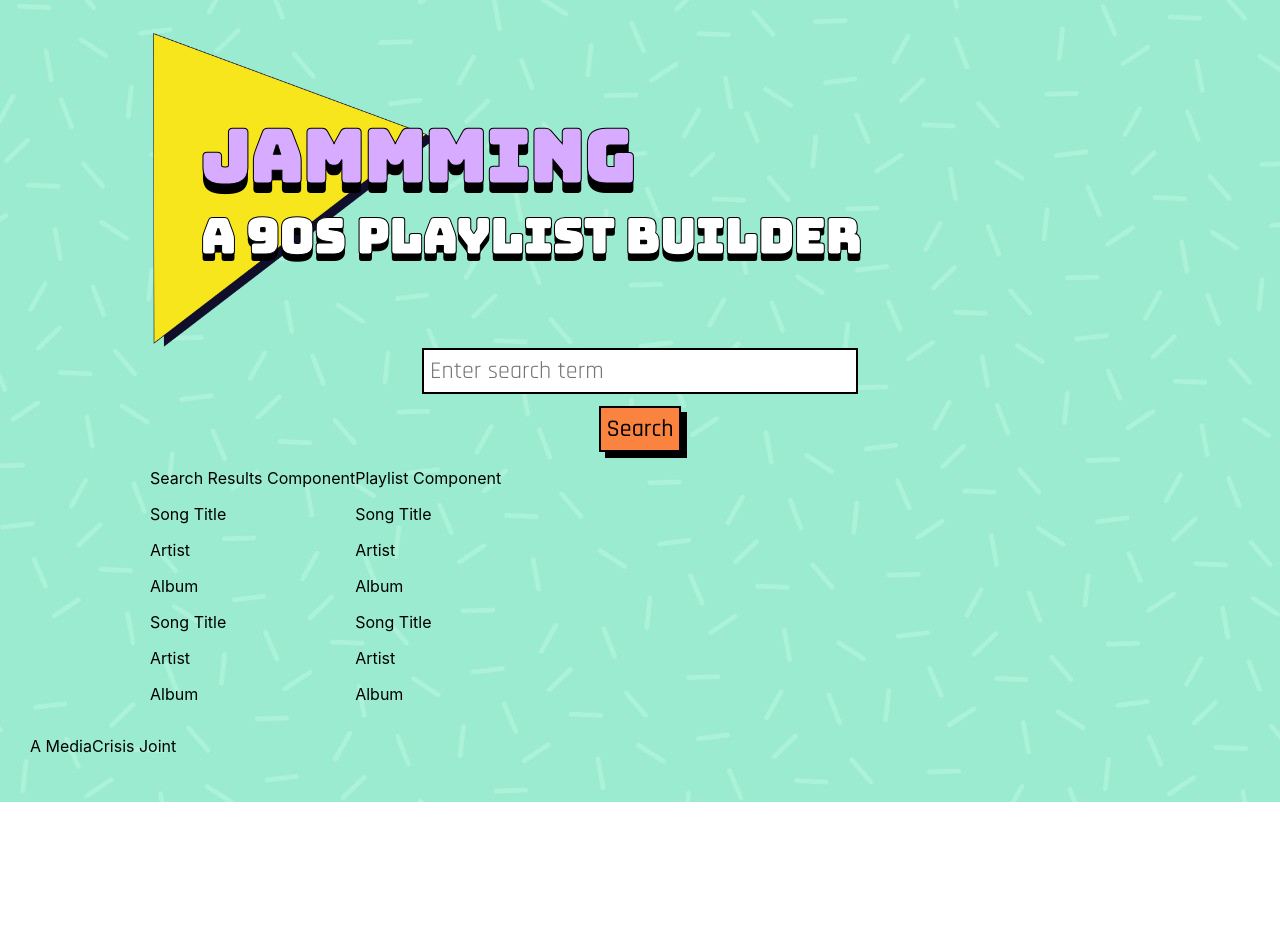
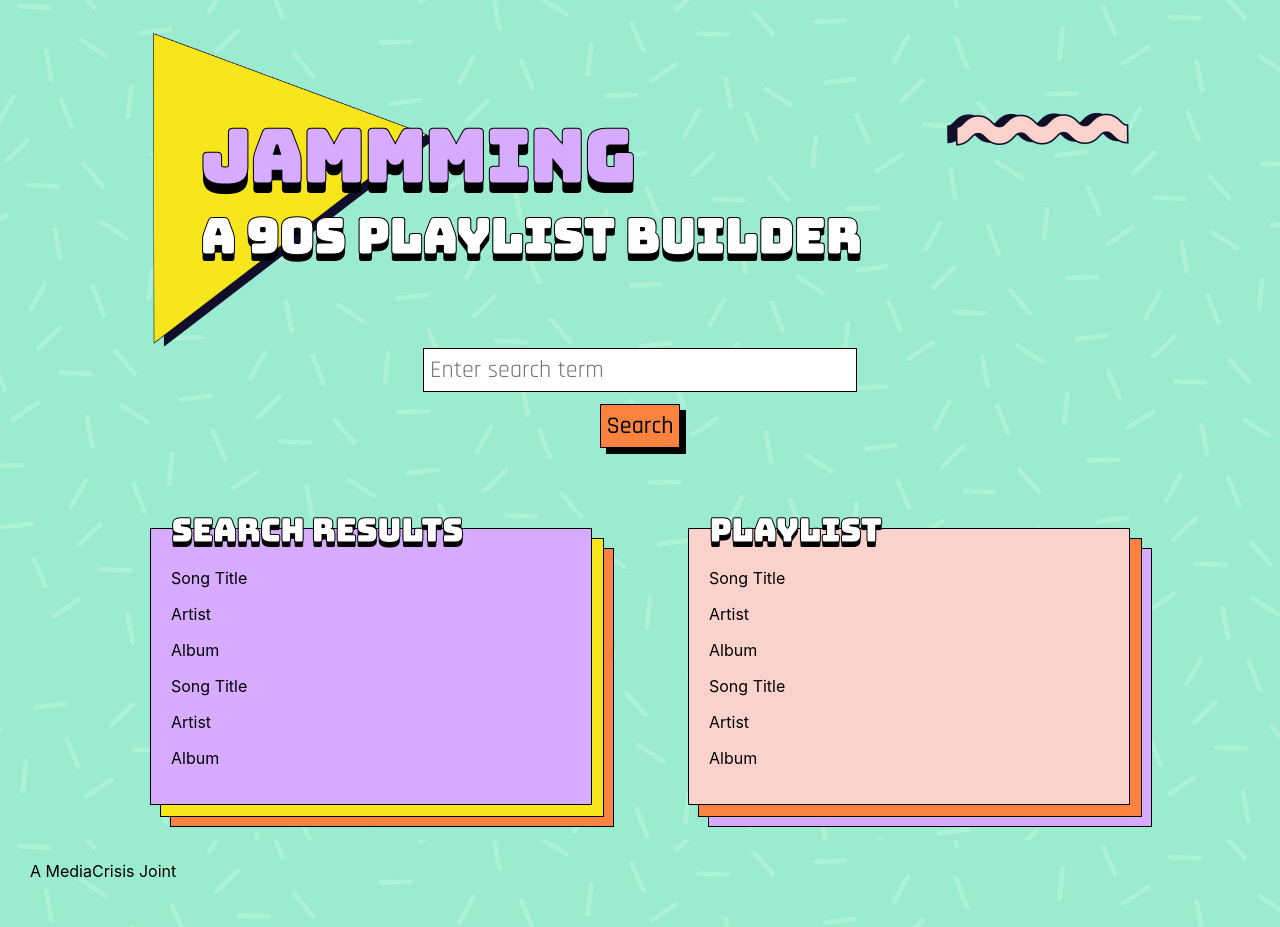
Before and after one commit to mediacrisis/jammming, a React (Create React App) app: page / in a window 1280 px wide. Before the commit the page ends 802 px from the top, so only its background shows below. Built offline with nearby package versions, Linux system fonts and the light colour scheme.

Commit message:
Add search results and playlist container styling, add header detail.

```diff
--- a/src/components/Header/Header.module.css
+++ b/src/components/Header/Header.module.css
@@ -14,7 +14,21 @@
 	font-size: 72px;
 	margin: 0;
 	padding-left: 50px;
+	position: relative;
 	text-shadow: 0 10px 0 black;
+}
+
+.h1:after {
+	background-image: url(pinksquiggle.png);
+	background-repeat: no-repeat;
+	background-size: contain;
+	content: " ";
+	display: block;
+	position: absolute;
+	top: 0;
+	right: 0;
+	height: 40px;
+	width: 191px;
 }
 
 .h2 {
--- a/src/components/Playlist/Playlist.js
+++ b/src/components/Playlist/Playlist.js
@@ -1,11 +1,14 @@
 import React from 'react';
 import Tracklist from '../Tracklist/Tracklist';
+import styles from './Playlist.module.css';
 
 const Playlist = () => {
 	return (
-		<div>
-		<p>Playlist Component</p>
-		<Tracklist />
+		<div className={styles.playlistContainer}>
+			<div className={styles.playlist}>
+				<h3>Playlist</h3>
+				<Tracklist />
+			</div>
 		</div>
 	);
 }
--- /dev/null
+++ b/src/components/Playlist/Playlist.module.css
@@ -0,0 +1,49 @@
+.playlistContainer {
+	flex: 1 0 auto;
+	margin-bottom: 40px;
+	max-width: calc(50% - 48px);
+	position: relative;
+}
+
+.playlistContainer:before {
+	background-color: #f9833f;
+	border: 1px solid black;
+	content: " ";
+	display: block;
+	position: absolute;
+	top: 10px;
+	left: 10px;
+	z-index: 2;
+	height: 100%;
+	width: 100%;
+}
+
+.playlistContainer:after {
+	background-color: #d7abff;
+	border: 1px solid black;
+	content: " ";
+	display: block;
+	position: absolute;
+	top: 20px;
+	left: 20px;
+	z-index: 1;
+	height: 100%;
+	width: 100%;
+}
+
+.playlist {
+	background: #fad2cc;
+	border: 1px solid black;
+	padding: 20px;
+	position: relative;
+	z-index: 3;
+}
+
+.playlist h3 {
+	-webkit-text-stroke: 1px black;
+	color: white;
+	font-family: 'Bungee', sans-serif;
+	font-size: 32px;
+	margin: -40px 0 0 0;
+	text-shadow: 0 5px 0 black;
+}
--- a/src/components/SearchBar/SearchBar.module.css
+++ b/src/components/SearchBar/SearchBar.module.css
@@ -1,11 +1,12 @@
 .searchBar {
 	margin: 0 auto;
 	max-width: 980px;
+	padding-bottom: 80px;
 	text-align: center;
 }
 
 .searchForm input {
-	border: 2px solid black;
+	border: 1px solid black;
 	display: block;
 	font-family: 'Rajdhani', sans-serif;
 	font-size: 24px;
--- a/src/components/SearchResults/SearchResults.js
+++ b/src/components/SearchResults/SearchResults.js
@@ -1,11 +1,14 @@
 import React from 'react';
 import Tracklist from '../Tracklist/Tracklist';
+import styles from './SearchResults.module.css';
 
 const SearchResults = () => {
 	return (
-		<div>
-			<p>Search Results Component</p>
-			<Tracklist />
+		<div className={styles.searchResultsContainer}>
+			<div className={styles.searchResults}>
+				<h3>Search Results</h3>
+				<Tracklist />
+			</div>
 		</div>
 	);
 };
--- /dev/null
+++ b/src/components/SearchResults/SearchResults.module.css
@@ -0,0 +1,49 @@
+.searchResultsContainer {
+	flex: 1 0 auto;
+	margin-bottom: 40px;
+	max-width: calc(50% - 48px);
+	position: relative;
+}
+
+.searchResultsContainer:before {
+	background-color: #f7e61b;
+	border: 1px solid black;
+	content: " ";
+	display: block;
+	position: absolute;
+	top: 10px;
+	left: 10px;
+	z-index: 2;
+	height: 100%;
+	width: 100%;
+}
+
+.searchResultsContainer:after {
+	background-color: #f9833f;
+	border: 1px solid black;
+	content: " ";
+	display: block;
+	position: absolute;
+	top: 20px;
+	left: 20px;
+	z-index: 1;
+	height: 100%;
+	width: 100%;
+}
+
+.searchResults {
+	background: #d7abff;
+	border: 1px solid black;
+	padding: 20px;
+	position: relative;
+	z-index: 3;
+}
+
+.searchResults h3 {
+	-webkit-text-stroke: 1px black;
+	color: white;
+	font-family: 'Bungee', sans-serif;
+	font-size: 32px;
+	margin: -40px 0 0 0;
+	text-shadow: 0 5px 0 black;
+}
--- a/src/components/Tracklist/Tracklist.js
+++ b/src/components/Tracklist/Tracklist.js
@@ -1,10 +1,11 @@
 import React from 'react';
 import Track from '../Track/Track';
+import styles from './Tracklist.module.css';
 // @TODO: create dummy tracklist JSON object, run a loop to pass props into Track component.
 
 const Tracklist = () => {
 	return (
-		<div>
+		<div className={styles.tracklist}>
 			<Track />
 			<Track />
 		</div>
--- a/src/containers/App.module.css
+++ b/src/containers/App.module.css
@@ -7,6 +7,7 @@
 
 .listContainer {
 	display: flex;
+	justify-content: space-between;
 	margin: 0 auto;
 	max-width: 980px;
 }
```
Also changed, not shown: src/components/Header/pinksquiggle.png (added), src/components/Tracklist/Tracklist.module.css (added).
